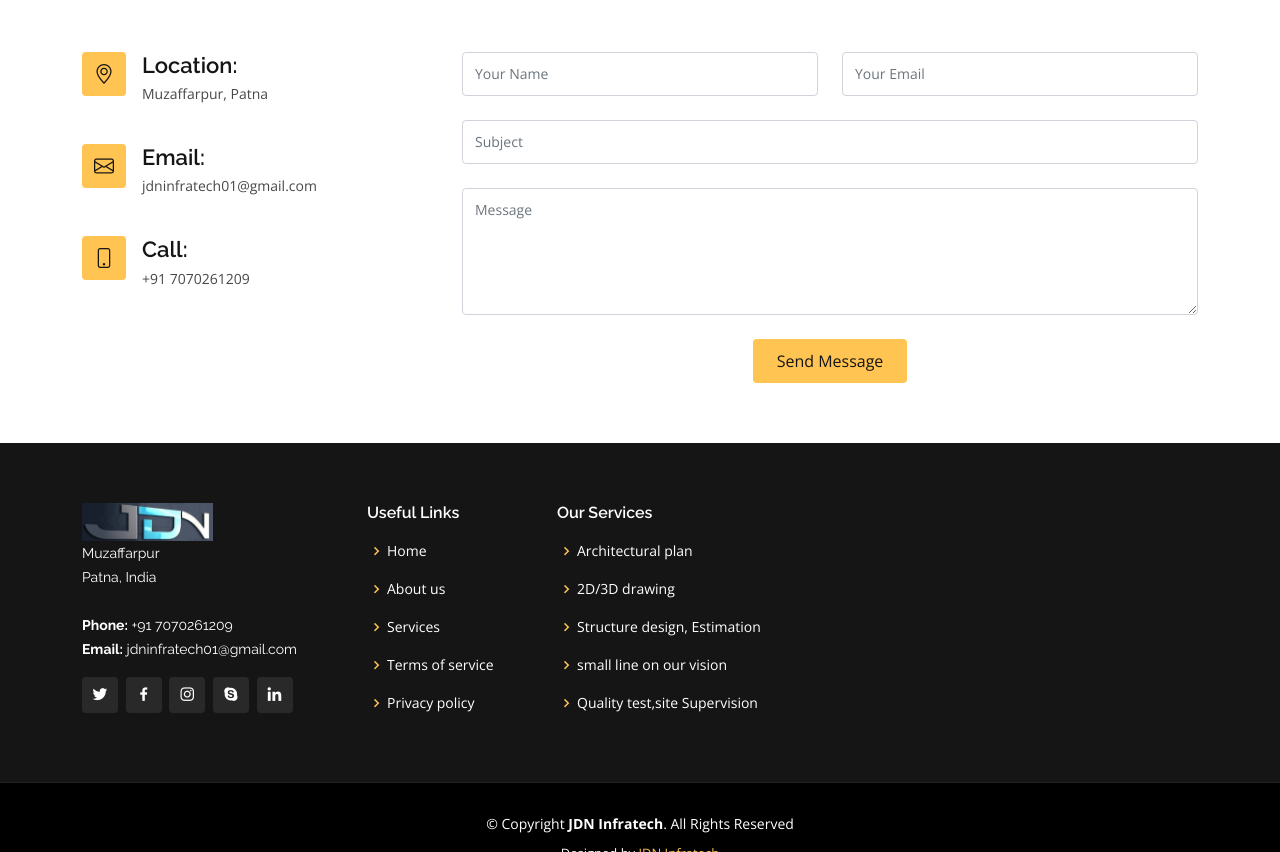
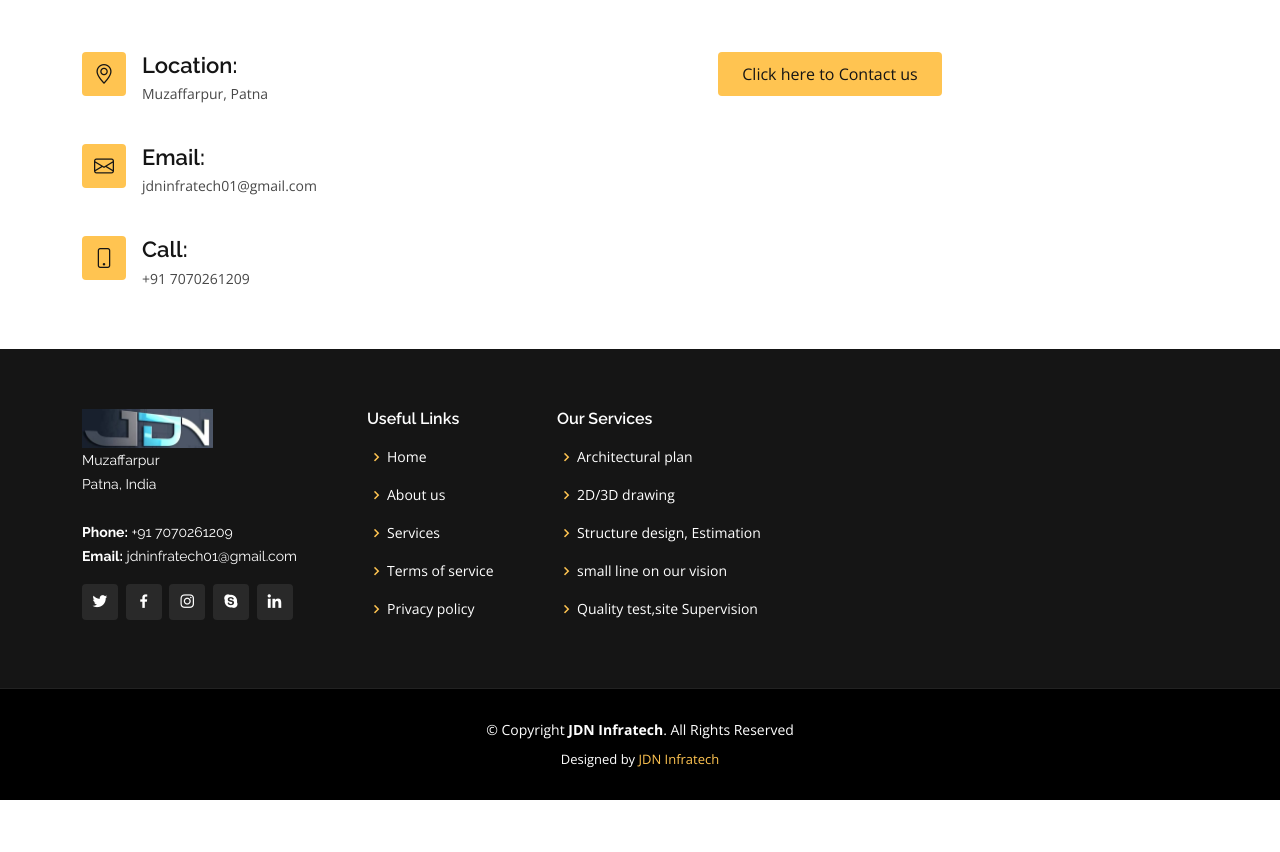
Before and after one commit to Arun3007/Infratech, a plain HTML site: page index.html in a window 1280 px wide. Shown: the part 2911-3763 px from the top of the page. After the commit the page ends 3711 px from the top, so only its background shows below. Drawn offline with nearby package versions, Linux system fonts and the light colour scheme.

Commit message:
Update index.html

```diff
--- a/index.html
+++ b/index.html
@@ -378,27 +378,9 @@
 
           <div class="col-lg-8 mt-5 mt-lg-0">
 
-            <form action="#" method="post" role="form" class="php-email-form">
-              <div class="row">
-                <div class="col-md-6 form-group">
-                  <input type="text" name="name" class="form-control" id="name" placeholder="Your Name" required>
-                </div>
-                <div class="col-md-6 form-group mt-3 mt-md-0">
-                  <input type="email" class="form-control" name="email" id="email" placeholder="Your Email" required>
-                </div>
-              </div>
-              <div class="form-group mt-3">
-                <input type="text" class="form-control" name="subject" id="subject" placeholder="Subject" required>
-              </div>
-              <div class="form-group mt-3">
-                <textarea class="form-control" name="message" rows="5" placeholder="Message" required></textarea>
-              </div>
-              <div class="my-3">
-                <div class="loading">Loading</div>
-                <div class="error-message"></div>
-                <div class="sent-message">Your message has been sent. Thank you!</div>
-              </div>
-              <div class="text-center"><button type="submit">Send Message</button></div>
+            <form action="https://docs.google.com/forms/u/2/d/e/1FAIpQLScMx9-6yEVeCbFWR9_gKEkBxxaGmjG88khEOUtboG3ti-eHbA/formResponse" method="post" role="form" class="php-email-form">
+
+              <div class="text-center"><button type="submit">Click here to Contact us</button></div>
             </form>
 
           </div>
```
